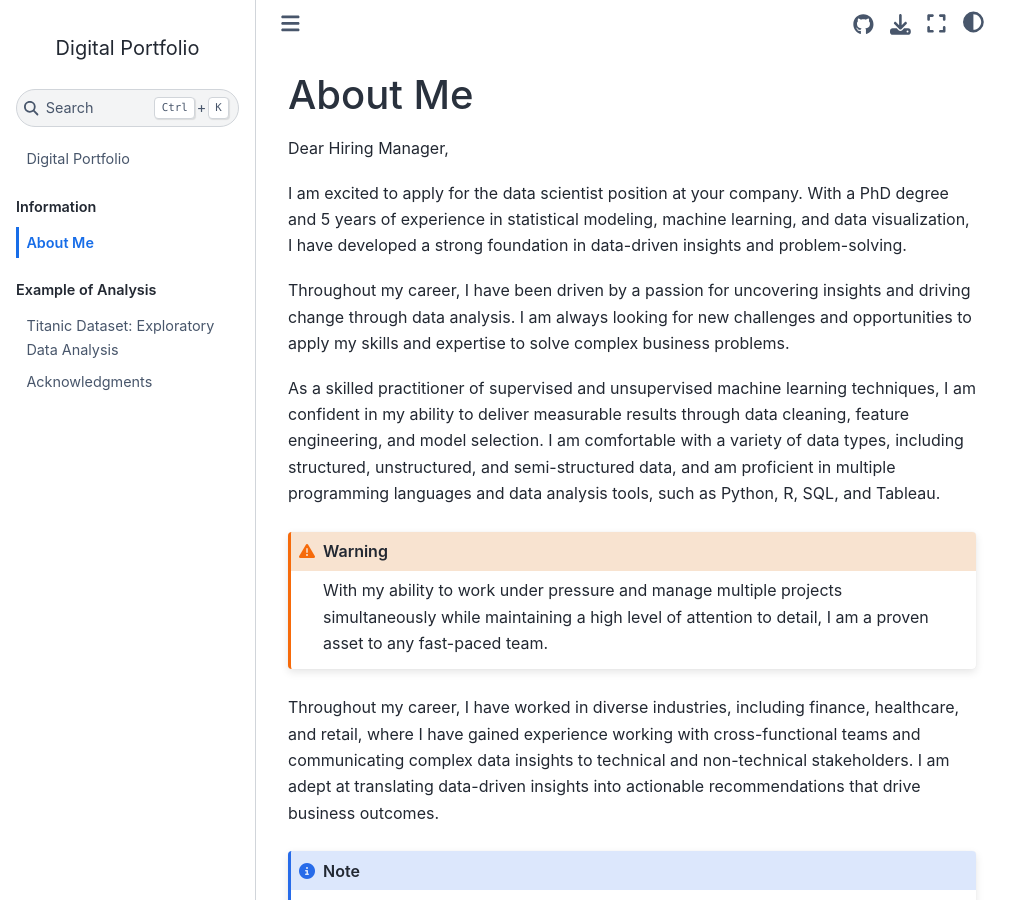
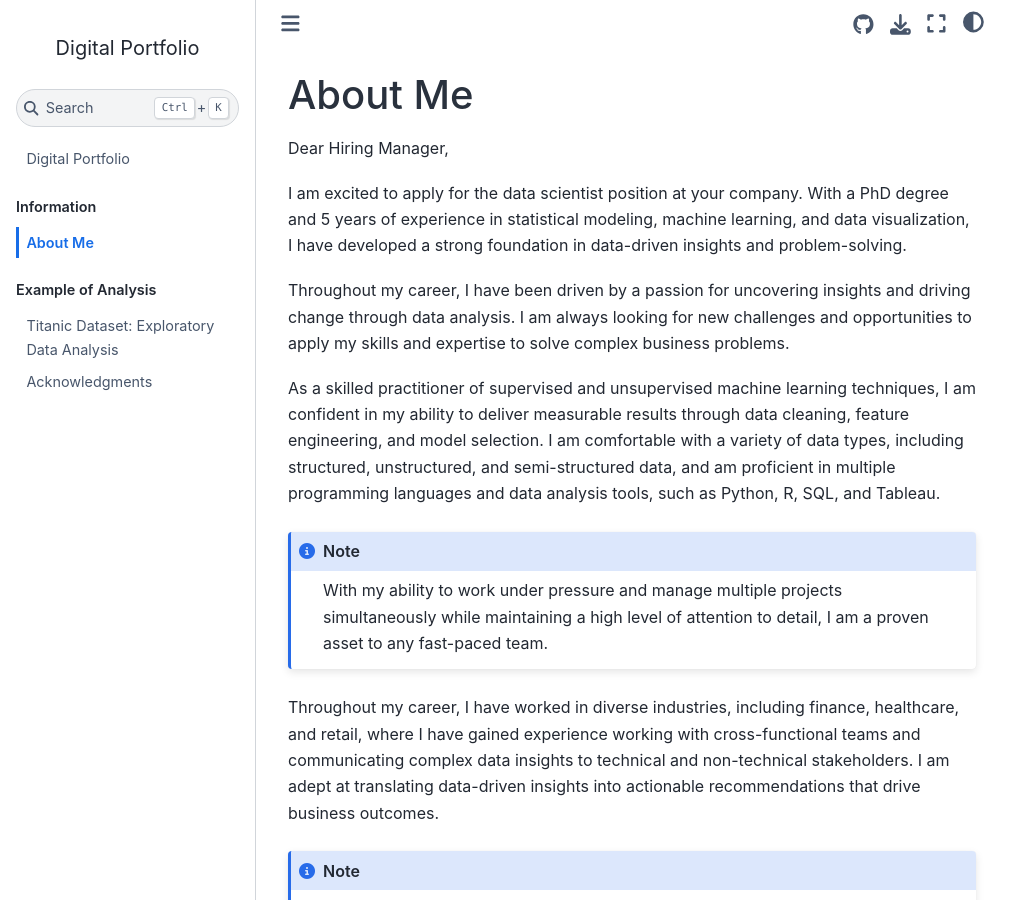
Before and after one commit to NaodFG/digital-portfolio, a Jupyter Book: the page built from about_me.md, in a window 1280 px wide and 900 px high. Shown: the whole window, without its empty margins (0-1031 px from the left). Built offline with Jupyter Book 1.0.4 settings and Sphinx 7.4.7 and the Sphinx Book theme 1.1.4, drawn with Linux system fonts in a browser that asks for light colours.

Commit message:
Update about_me.md
updated line 18 (changing {warning} to {note}

````diff
--- a/about_me.md
+++ b/about_me.md
@@ -15,7 +15,7 @@ Throughout my career, I have been driven by a passion for uncovering insights an
 As a skilled practitioner of supervised and unsupervised machine learning techniques, I am confident in my ability to deliver measurable results through data cleaning, feature engineering, and model selection. I am comfortable with a variety of data types, including structured, unstructured, and semi-structured data, and am proficient in multiple programming languages and data analysis tools, such as Python, R, SQL, and Tableau.
 
 
-```{warning}
+```{note}
 With my ability to work under pressure and manage multiple projects simultaneously while maintaining a high level of attention to detail, I am a proven asset to any fast-paced team.
 ```
 
````
